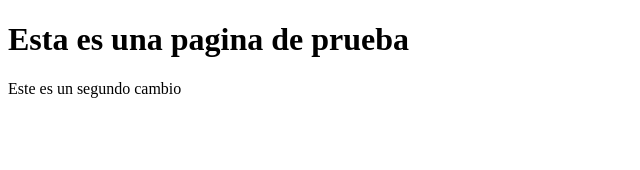
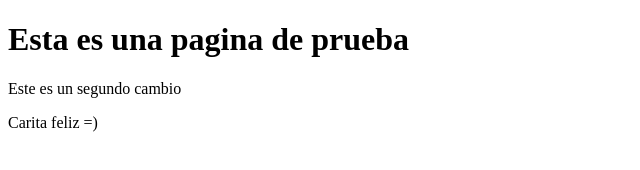
Before and after one commit to Darkdavidm/EstudioGit, a plain HTML site: page index.html in a window 1280 px wide. Shown: the whole page, without its empty margins (0-640 px from the left). Drawn offline with Linux system fonts and the light colour scheme.

Commit message:
Segudno commit

```diff
--- a/index.html
+++ b/index.html
@@ -3,5 +3,6 @@
 	<body>
 		<h1>Esta es una pagina de prueba</h1>
 		<p>Este es un segundo cambio</p>
+		<p>Carita feliz =)</p>
 	</body>
 </html>
```
